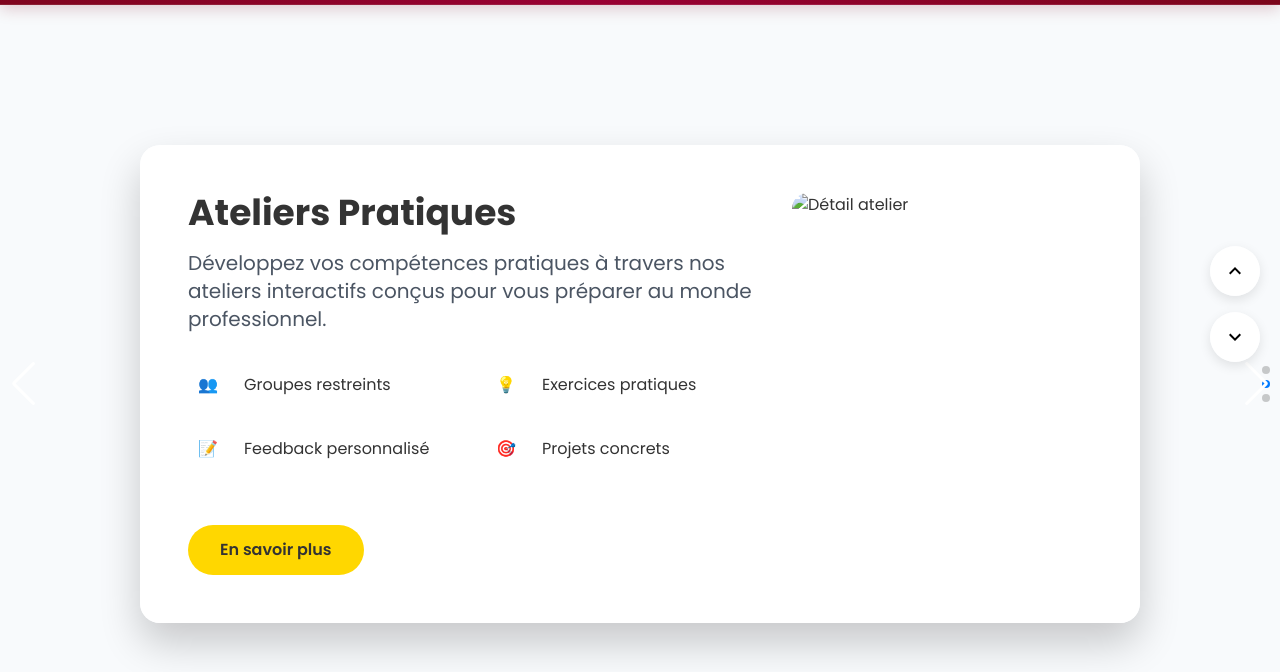
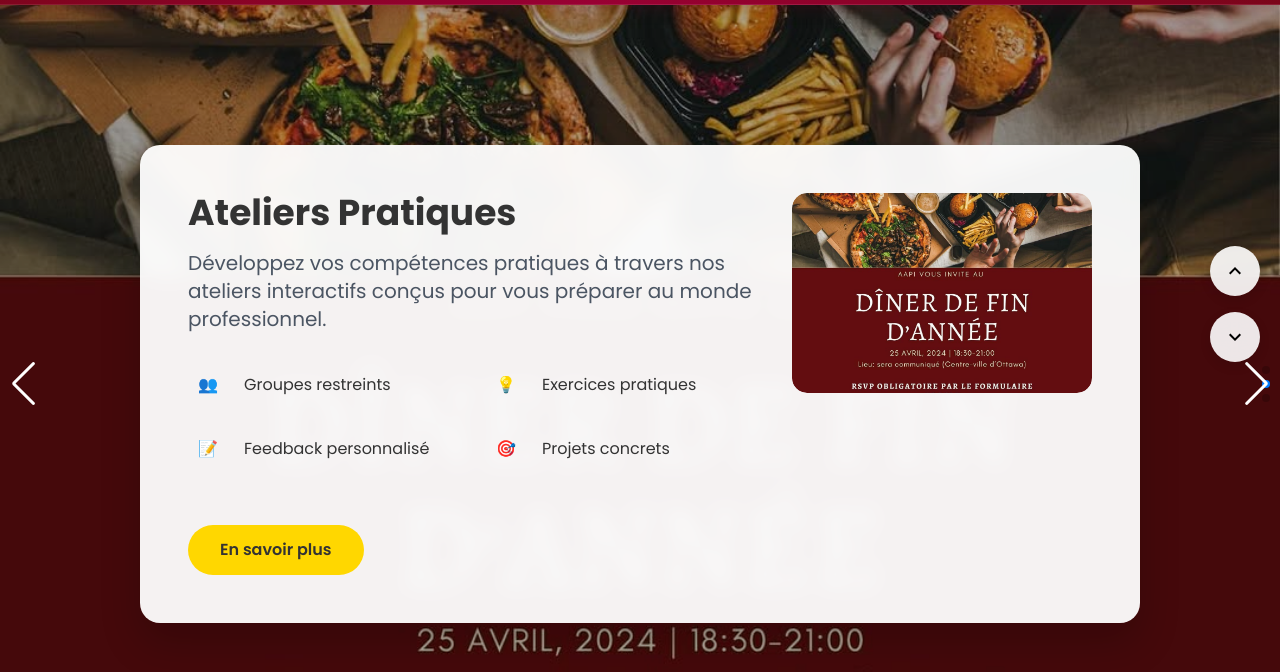
Before and after one commit to Gelo1960/association, a plain HTML site: page activities.html in a window 1280 px wide. Both pictures are taken after a click on the button 1235 px from the left and 433 px from the top of the page. Shown: the part 96-768 px from the top of the page. Drawn offline with nearby package versions, Linux system fonts and the light colour scheme; files that its build step writes are made by us from their sources.

Commit message:
Update activities.html

```diff
--- a/activities.html
+++ b/activities.html
@@ -313,7 +313,7 @@
                 <!-- Ateliers -->
                 <div class="swiper-slide">
                     <div class="activity-background">
-                        <img src="activité-activité.jpg" alt="Ateliers">
+                        <img src="activite-activite.jpg" alt="Ateliers">
                     </div>
                     <div class="activity-content">
                         <div class="activity-content-main">
@@ -343,7 +343,7 @@
                             <a href="#" class="btn btn-primary mt-6" data-i18n="learn_more">En savoir plus</a>
                         </div>
                         <div class="activity-gallery">
-                            <img src="activité-activité.jpg" alt="Détail atelier">
+                            <img src="activite-activite.jpg" alt="Détail atelier">
                             <div class="gallery-overlay">
                                 <h4 class="font-semibold mb-1" data-i18n="current_workshop">Atelier en cours</h4>
                                 <p class="text-sm" data-i18n="collaborative_session">Session de travail collaborative</p>
```
